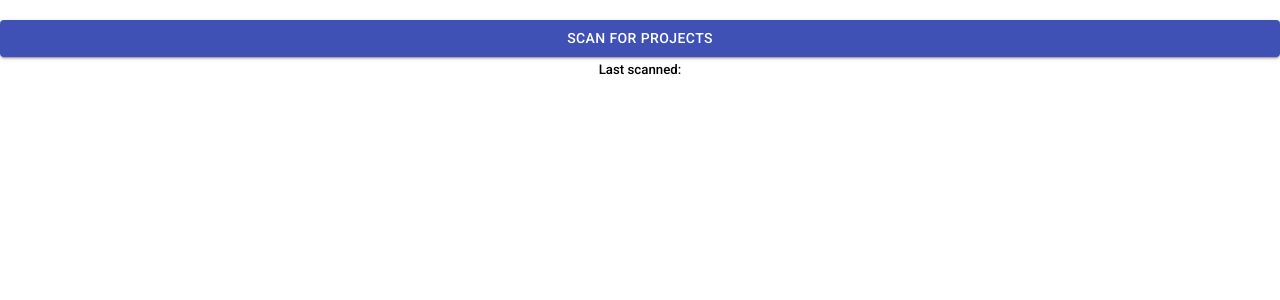
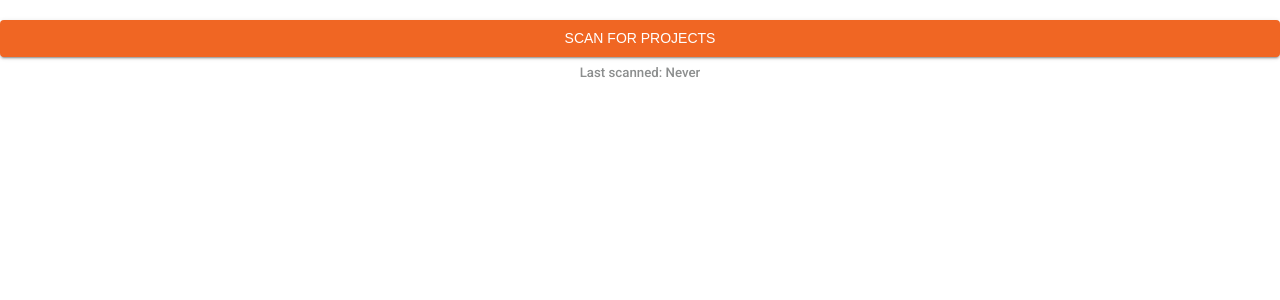
Before and after one commit to ShayGoldman/bimdive, a Next.js app in the folder packages/interface/: page /home/ScanButton/ScanButton in a window 1280 px wide. Shown: the top 300 px of the page. Built offline with nearby package versions, Linux system fonts and the light colour scheme.

Commit message:
VerticalLineSeparator.scss: Update color Add dateTimeUtils.ts package.json: Add 'moment'

```diff
--- a/packages/interface/components/VerticalLineSeparator/VerticalLineSeparator.scss
+++ b/packages/interface/components/VerticalLineSeparator/VerticalLineSeparator.scss
@@ -1,5 +1,5 @@
 .vertical-line-separator {
   height: 60%;
-  border-left: 1px solid var(--dark-brown);
+  border-left: 1px solid var(--light-grey);
   align-self: center;
 }
--- a/packages/interface/package.json
+++ b/packages/interface/package.json
@@ -20,6 +20,7 @@
     "fetch-schema": "^0.0.14",
     "graphql": "^15.4.0",
     "lodash": "^4.17.20",
+    "moment": "^2.29.1",
     "next": "9.5.3",
     "pg": "^8.4.0",
     "querystring": "^0.2.0",
--- a/packages/interface/pages/_app.tsx
+++ b/packages/interface/pages/_app.tsx
@@ -1,5 +1,6 @@
 import { ApolloClient, ApolloProvider, InMemoryCache } from '@apollo/client';
 import Head from 'next/head';
+import { createMuiTheme, ThemeProvider } from '@material-ui/core';
 import '../styles/globals.scss';
 
 const client = new ApolloClient({
@@ -8,14 +9,28 @@ const client = new ApolloClient({
 });
 
 function MyApp({ Component, pageProps }) {
+    const theme = createMuiTheme({
+        palette: {
+            primary: {
+                main: '#f06623',
+                dark: '#D74D0A',
+            },
+        },
+        typography: {
+            fontFamily: ['Barlow', 'sans-serif'].join(','),
+        },
+    });
+
     return (
         <ApolloProvider client={client}>
+            <ThemeProvider theme={theme}>
                 <div className="App">
                     <Head>
                         <title>BIMdive</title>
                     </Head>
                     <Component {...pageProps} />
                 </div>
+            </ThemeProvider>
         </ApolloProvider>
     );
 }
--- a/packages/interface/pages/home/ScanButton/ScanButton.scss
+++ b/packages/interface/pages/home/ScanButton/ScanButton.scss
@@ -1,5 +1,5 @@
 .scan-button {
   display: flex;
   flex-direction: column;
-  gap: 5px;
+  gap: 8px;
 }
--- a/packages/interface/pages/home/ScanButton/ScanButton.tsx
+++ b/packages/interface/pages/home/ScanButton/ScanButton.tsx
@@ -1,24 +1,27 @@
 import { useCookie } from 'react-use';
-import React, { FunctionComponent, useCallback } from 'react';
+import React, { FunctionComponent, useCallback, useState } from 'react';
 import axios from 'axios';
-import { apiUrl } from '../../../components/utils/consts';
+import { apiUrl } from '../../../utils/consts';
 import CustomButton from '../../../components/CustomButton/CustomButton';
+import { nowDateTime } from '../../../utils/dateTimeUtils';
 import './ScanButton.scss';
 
 const ScanButton: FunctionComponent = () => {
     const [cookie] = useCookie('_bimdive');
+    const [lastScannedDateTime, setLastScannedDateTime] = useState<string>('Never');
 
     const scan = useCallback(async () => {
         const { id } = JSON.parse(cookie) || {};
         if (!id) return;
 
         await axios.post(apiUrl + '/scan', { userId: id });
+        setLastScannedDateTime(nowDateTime());
     }, []);
 
     return (
         <div className="scan-button">
             <CustomButton onClick={scan}>Scan for projects</CustomButton>
-            <h5 className="last-scanned-label">Last scanned: </h5>
+            <h5 className="last-scanned-label">Last scanned: {lastScannedDateTime}</h5>
         </div>
     );
 };
--- a/packages/interface/pages/home/charts/Demo1/Demo1.tsx
+++ b/packages/interface/pages/home/charts/Demo1/Demo1.tsx
@@ -2,7 +2,7 @@ import React, { FunctionComponent } from 'react';
 import { useAsync } from 'react-use';
 import axios from 'axios';
 import ProgressBar from '../../../../components/ProgressBar/ProgressBar';
-import { apiUrl } from '../../../../components/utils/consts';
+import { apiUrl } from '../../../../utils/consts';
 import ErrorMessage from '../../../../components/ErrorMessage/ErrorMessage';
 
 const Demo1: FunctionComponent = () => {
--- a/packages/interface/pages/home/charts/Demo2/Demo2.tsx
+++ b/packages/interface/pages/home/charts/Demo2/Demo2.tsx
@@ -1,6 +1,6 @@
 import { useAsync } from 'react-use';
 import axios from 'axios';
-import { apiUrl } from '../../../../components/utils/consts';
+import { apiUrl } from '../../../../utils/consts';
 import ErrorMessage from '../../../../components/ErrorMessage/ErrorMessage';
 
 const Demo2 = () => {
--- a/packages/interface/styles/colors.scss
+++ b/packages/interface/styles/colors.scss
@@ -1,3 +1,4 @@
 :root {
-  --dark-brown: #323232;
+  --primary-text: #8c8e8e;
+  --light-grey: #cdcdcd;
 }
--- a/packages/interface/styles/typography.scss
+++ b/packages/interface/styles/typography.scss
@@ -8,4 +8,5 @@ h6 {
   margin-top: 0;
   font-weight: 500;
   margin-bottom: 0;
+  color: var(--primary-text);
 }
--- /dev/null
+++ b/packages/interface/utils/dateTimeUtils.ts
@@ -0,0 +1,7 @@
+import moment from 'moment';
+
+const dateTimeFormat = 'HH:mm:ss DD/MM/YYYY';
+
+export const formatDateTime = (dateTimeStr, format = dateTimeFormat) => (dateTimeStr ? moment(dateTimeStr).format(format) : null);
+
+export const nowDateTime = (format = dateTimeFormat) => moment().format(format);
```
Also changed, not shown: packages/interface/utils/consts.ts (renamed from packages/interface/components/utils/consts.ts), 1 other file (tests, documents, lock files or other folders). Lines whose indentation alone changed are shown as unchanged.
